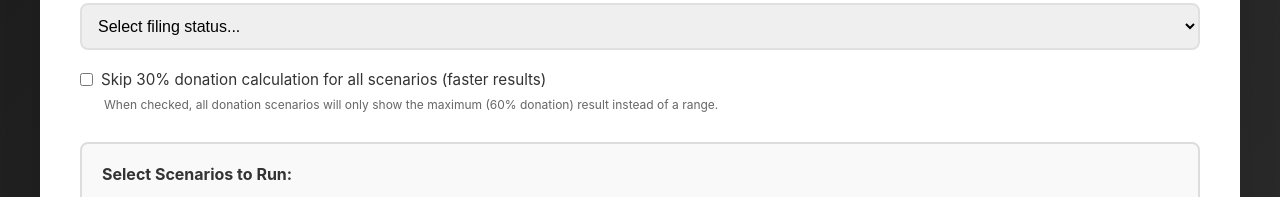
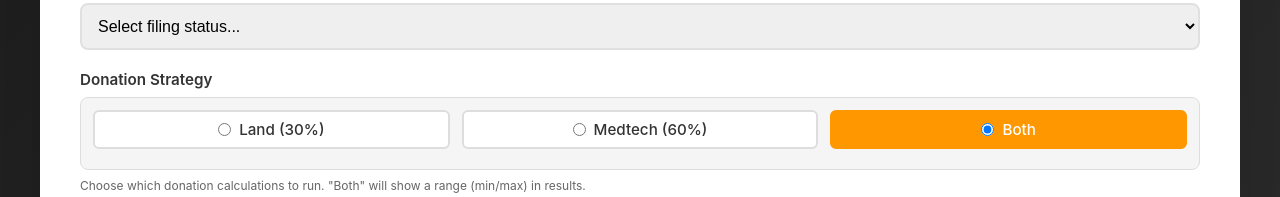
Before and after one commit to jacobvsargent/SP-Applet, a React (Vite) app: page / in a window 1280 px wide. Shown: the part 596-793 px from the top of the page. Built offline with nearby package versions, Linux system fonts and the light colour scheme; no server answers.

Commit message:
Donation

```diff
--- a/src/components/InputForm.jsx
+++ b/src/components/InputForm.jsx
@@ -9,7 +9,7 @@ export default function InputForm({ onSubmit }) {
     avgIncome: '',
     state: '',
     filingStatus: '',
-    skipScenario5Min: false
+    donationPreference: 'both'  // 'land', 'medtech', or 'both'
   });
 
   const [selectedScenarios, setSelectedScenarios] = useState({
@@ -131,7 +131,7 @@ export default function InputForm({ onSubmit }) {
         avgIncome: parseCurrency(formData.avgIncome),
         state: formData.state,
         filingStatus: formData.filingStatus,
-        skipScenario5Min: formData.skipScenario5Min,
+        donationPreference: formData.donationPreference,
         selectedScenarios: Object.keys(selectedScenarios)
           .filter(key => selectedScenarios[key])
           .map(key => parseInt(key.replace('scenario', '')))  // Convert to [2, 3, 5] format
@@ -255,19 +255,94 @@ export default function InputForm({ onSubmit }) {
         )}
       </div>
 
+      {/* Donation Strategy Selection */}
       <div className="form-group" style={{ marginTop: '20px' }}>
-        <label style={{ display: 'flex', alignItems: 'center', cursor: 'pointer', fontWeight: 'normal' }}>
-          <input
-            type="checkbox"
-            name="skipScenario5Min"
-            checked={formData.skipScenario5Min}
-            onChange={handleChange}
-            style={{ marginRight: '8px', width: 'auto', cursor: 'pointer' }}
-          />
-          <span>Skip 30% donation calculation for all scenarios (faster results)</span>
+        <label style={{ fontWeight: '600', marginBottom: '8px', display: 'block' }}>
+          Donation Strategy
         </label>
-        <div style={{ fontSize: '12px', color: '#666', marginTop: '4px', marginLeft: '24px' }}>
-          When checked, all donation scenarios will only show the maximum (60% donation) result instead of a range.
+        <div style={{
+          display: 'flex',
+          gap: '12px',
+          padding: '12px',
+          backgroundColor: '#f5f5f5',
+          borderRadius: '8px',
+          border: '1px solid #ddd'
+        }}>
+          <label style={{
+            display: 'flex',
+            alignItems: 'center',
+            cursor: 'pointer',
+            padding: '8px 16px',
+            backgroundColor: formData.donationPreference === 'land' ? '#4CAF50' : 'white',
+            color: formData.donationPreference === 'land' ? 'white' : '#333',
+            borderRadius: '6px',
+            border: '2px solid ' + (formData.donationPreference === 'land' ? '#4CAF50' : '#ddd'),
+            fontWeight: '500',
+            transition: 'all 0.2s',
+            flex: 1,
+            justifyContent: 'center'
+          }}>
+            <input
+              type="radio"
+              name="donationPreference"
+              value="land"
+              checked={formData.donationPreference === 'land'}
+              onChange={handleChange}
+              style={{ marginRight: '8px' }}
+            />
+            Land (30%)
+          </label>
+          <label style={{
+            display: 'flex',
+            alignItems: 'center',
+            cursor: 'pointer',
+            padding: '8px 16px',
+            backgroundColor: formData.donationPreference === 'medtech' ? '#2196F3' : 'white',
+            color: formData.donationPreference === 'medtech' ? 'white' : '#333',
+            borderRadius: '6px',
+            border: '2px solid ' + (formData.donationPreference === 'medtech' ? '#2196F3' : '#ddd'),
+            fontWeight: '500',
+            transition: 'all 0.2s',
+            flex: 1,
+            justifyContent: 'center'
+          }}>
+            <input
+              type="radio"
+              name="donationPreference"
+              value="medtech"
+              checked={formData.donationPreference === 'medtech'}
+              onChange={handleChange}
+              style={{ marginRight: '8px' }}
+            />
+            Medtech (60%)
+          </label>
+          <label style={{
+            display: 'flex',
+            alignItems: 'center',
+            cursor: 'pointer',
+            padding: '8px 16px',
+            backgroundColor: formData.donationPreference === 'both' ? '#FF9800' : 'white',
+            color: formData.donationPreference === 'both' ? 'white' : '#333',
+            borderRadius: '6px',
+            border: '2px solid ' + (formData.donationPreference === 'both' ? '#FF9800' : '#ddd'),
+            fontWeight: '500',
+            transition: 'all 0.2s',
+            flex: 1,
+            justifyContent: 'center'
+          }}>
+            <input
+              type="radio"
+              name="donationPreference"
+              value="both"
+              checked={formData.donationPreference === 'both'}
+              onChange={handleChange}
+              style={{ marginRight: '8px' }}
+            />
+            Both
+          </label>
+        </div>
+        <div style={{ fontSize: '12px', color: '#666', marginTop: '8px' }}>
+          Choose which donation calculations to run. "Both" will show a range (min/max) in results.
         </div>
       </div>
 
--- a/src/components/ResultsTable.jsx
+++ b/src/components/ResultsTable.jsx
@@ -89,7 +89,9 @@ export default function ResultsTable({ results, userInputs, elapsedTime }) {
     },
     {
       scenario: SCENARIOS.DONATION_ONLY,
-      data: (results.scenario3 && results.scenario3.min && results.scenario3.max) ? {
+      data: results.scenario3 ? (
+        (results.scenario3.min && results.scenario3.max) ? {
+          // Range format (both land and medtech)
           agi: {
             min: results.scenario3.min.agi,
             max: results.scenario3.max.agi
@@ -101,13 +103,17 @@ export default function ResultsTable({ results, userInputs, elapsedTime }) {
           totalNetGain: {
             min: results.scenario3.min.totalNetGain,
             max: results.scenario3.max.totalNetGain
-        }
-      } : null,
-      fileName: results.scenario3?.max?.fileName  // Using max for now as instructed
+          },
+          fileName: results.scenario3.max.fileName
+        } : results.scenario3  // Single value format (land or medtech only)
+      ) : null,
+      fileName: results.scenario3?.fileName || results.scenario3?.max?.fileName
     },
     {
       scenario: SCENARIOS.SOLAR_DONATION_NO_REFUND,
-      data: (results.scenario4 && results.scenario4.min && results.scenario4.max) ? {
+      data: results.scenario4 ? (
+        (results.scenario4.min && results.scenario4.max) ? {
+          // Range format (both land and medtech)
           agi: {
             min: results.scenario4.min.agi,
             max: results.scenario4.max.agi
@@ -119,13 +125,17 @@ export default function ResultsTable({ results, userInputs, elapsedTime }) {
           totalNetGain: {
             min: results.scenario4.min.totalNetGain,
             max: results.scenario4.max.totalNetGain
-        }
-      } : null,
-      fileName: results.scenario4?.max?.fileName
+          },
+          fileName: results.scenario4.max.fileName
+        } : results.scenario4  // Single value format (land or medtech only)
+      ) : null,
+      fileName: results.scenario4?.fileName || results.scenario4?.max?.fileName
     },
     {
       scenario: SCENARIOS.SOLAR_DONATION_WITH_REFUND,
-      data: (results.scenario5 && results.scenario5.min && results.scenario5.max) ? {
+      data: results.scenario5 ? (
+        (results.scenario5.min && results.scenario5.max) ? {
+          // Range format (both land and medtech)
           agi: {
             min: results.scenario5.min.agi,
             max: results.scenario5.max.agi
@@ -137,13 +147,17 @@ export default function ResultsTable({ results, userInputs, elapsedTime }) {
           totalNetGain: {
             min: results.scenario5.min.totalNetGain,
             max: results.scenario5.max.totalNetGain
-        }
-      } : null,
-      fileName: results.scenario5?.max?.fileName
+          },
+          fileName: results.scenario5.max.fileName
+        } : results.scenario5  // Single value format (land or medtech only)
+      ) : null,
+      fileName: results.scenario5?.fileName || results.scenario5?.max?.fileName
     },
     {
       scenario: 'Donation + CTB',
-      data: (results.scenario6 && results.scenario6.min && results.scenario6.max) ? {
+      data: results.scenario6 ? (
+        (results.scenario6.min && results.scenario6.max) ? {
+          // Range format (both land and medtech)
           agi: {
             min: 0,
             max: 0
@@ -155,9 +169,17 @@ export default function ResultsTable({ results, userInputs, elapsedTime }) {
           totalNetGain: {
             min: results.scenario6.min.totalNetGain,
             max: results.scenario6.max.totalNetGain
+          },
+          fileName: results.scenario6.max.fileName
+        } : {
+          // Single value format (land or medtech only)
+          agi: 0,
+          totalTaxDue: results.scenario6.totalTaxDue,
+          totalNetGain: results.scenario6.totalNetGain,
+          fileName: results.scenario6.fileName
         }
-      } : null,
-      fileName: results.scenario6?.max?.fileName
+      ) : null,
+      fileName: results.scenario6?.fileName || results.scenario6?.max?.fileName
     }
   ];
 
```
Also changed, not shown: src/services/googleSheetsService.js (+117 -72 lines). Lines whose indentation alone changed are shown as unchanged.
